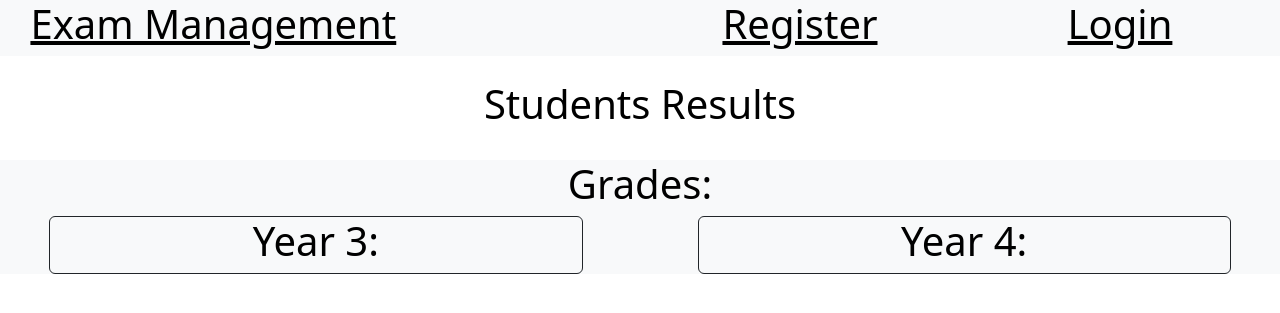
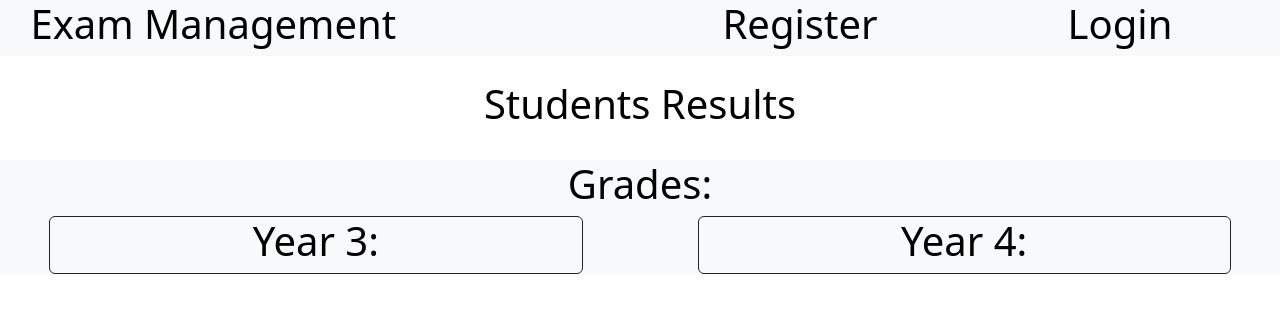
Before and after one commit to FlanHi/Student-Exam-Management-, a Flask app: page / in a window 1280 px wide. Shown: the top 313 px of the page. Run offline with Flask 3, Linux system fonts and the light colour scheme.

Commit message:
Fixing nav bar

```diff
--- a/app/templates/base.html
+++ b/app/templates/base.html
@@ -16,7 +16,7 @@
     <div class="container-fluid text-center bg-light text-dark">
         <div class="row">
             <div class="col-md-4">
-                <h1><a href=" {{ url_for('index') }} " style="underline: none;">Exam Management</a></h1>
+                <h1><a href=" {{ url_for('index') }} ">Exam Management</a></h1>
             </div>
             <div class="col-md-2"></div>
             <div class="col-md-3">
@@ -60,6 +60,7 @@
     a{
         color: black;
         display: inline-block;
+        text-decoration: none;
     }
 </style>
 
```
